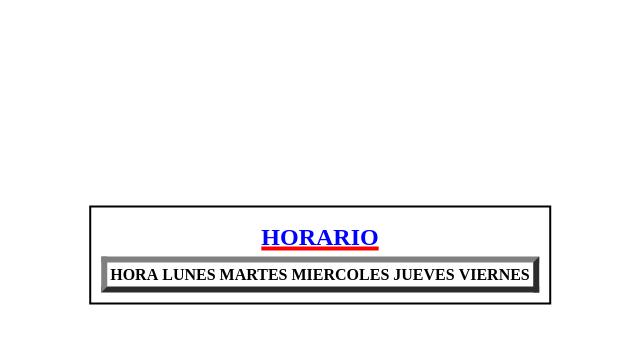
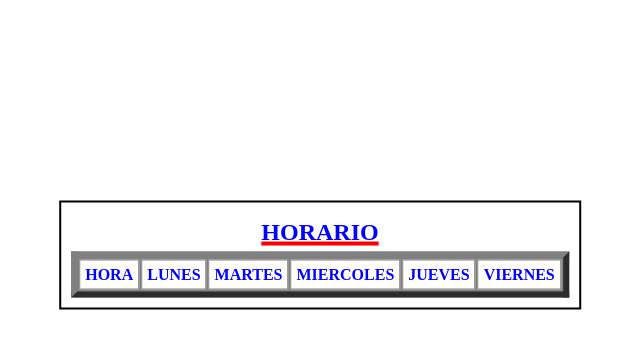
Before and after one commit to Angel142330/HorarioDAW, a PHP site: page /php/index.php in a window 1280 px wide. Shown: the part 145-494 px from the top of the page, without its empty margins (320-960 px from the left). Run offline with PHP 8.4, Linux system fonts and the light colour scheme; lists and menus that the app fills with data are empty.

Commit message:
fin de clase

```diff
--- a/css/style.css
+++ b/css/style.css
@@ -28,4 +28,11 @@
 
 .contenido table{
     border: 6px grey outset;
+    background-color: grey;
 }
+.contenido th{
+    border: solid grey 1px;
+    background-color: white;
+    color: blue;
+    padding: 5px;
+}
```
